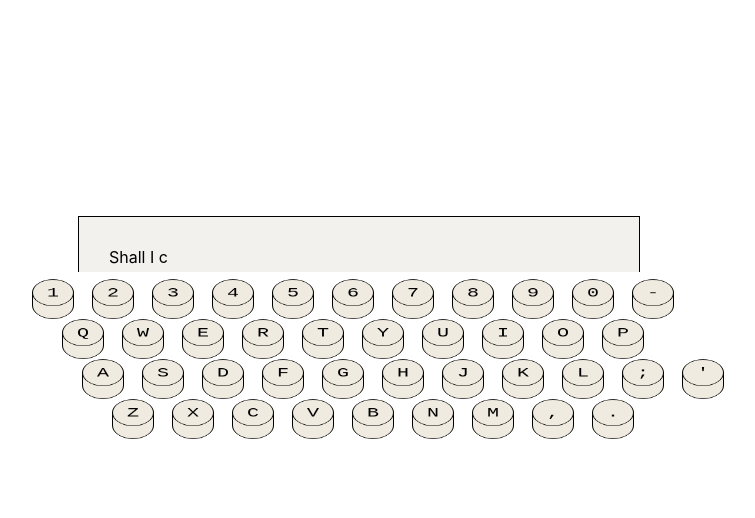
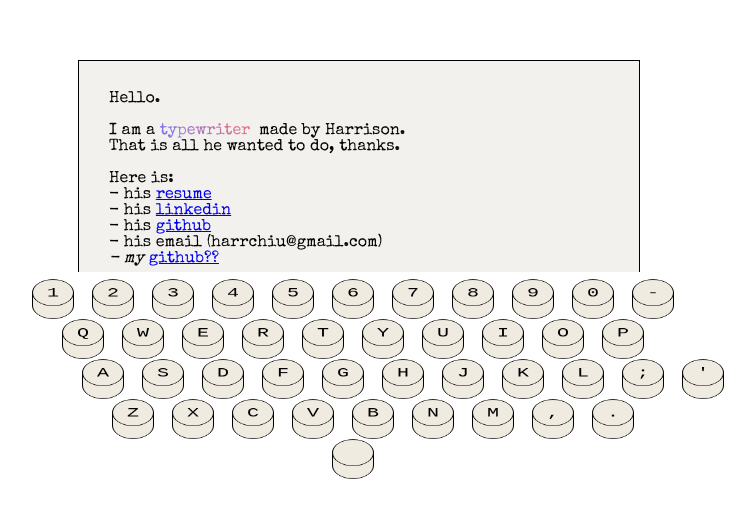
Before and after one commit to harrchiu/harrchiu.github.io, a React (Create React App) app: page / in a window 1280 px wide. Shown: the part 128-646 px from the top of the page, without its empty margins (281-1036 px from the left). Built offline with nearby package versions, Linux system fonts and the light colour scheme.

Commit message:
we glowing

```diff
--- a/src/App.css
+++ b/src/App.css
@@ -1,3 +1,5 @@
+@import url('https://fonts.googleapis.com/css?family=Special+Elite:regular,bold,italic&subset=latin,latin-ext');
+
 .App {
   display: flex;
   flex-direction: column;
@@ -15,7 +17,7 @@
   0% {
     transform: translateY(0) rotateX(50deg);
   }
-  20% {
+  90% {
     transform: translateY(30px) rotateX(50deg);
   }
   100% {
@@ -24,7 +26,7 @@
 }
 
 .roll-out {
-  animation: 0.5s rollout;
+  animation: rollout;
 }
 
 .keyboard-top-circle {
@@ -94,10 +96,13 @@
   bottom: 50%;
   width: 500px;
 
-  display: flex;
+  /* display: flex;
   flex-direction: column;
   align-items: start;
-  justify-content: center;
+  justify-content: center; */
+
+  font-family: 'Special Elite';
+  display: inline-block;
 
   border: 1px solid black;
   border-bottom: none;
@@ -107,3 +112,22 @@
   text-wrap: wrap;
   white-space: pre-line;
 }
+
+/* textual animation */
+@keyframes glow {
+  0%,
+  100% {
+    opacity: 1;
+  }
+  50% {
+    opacity: 0.5;
+  }
+}
+
+.glowing-text {
+  padding-right: 4px; /*prevent cutoff*/
+  background: linear-gradient(45deg, blue, red);
+  -webkit-background-clip: text;
+  color: transparent;
+  animation: glow 1s ease-in-out infinite;
+}
--- a/src/App.tsx
+++ b/src/App.tsx
@@ -1,10 +1,21 @@
 import React, { useEffect, useState } from 'react';
 import './App.css';
+import { render } from '@testing-library/react';
 
-const KBKey: React.FC<{ text: string; isPressed: boolean }> = ({ text, isPressed }) => {
-  //  style={{ marginTop: isPressed ? '20px' : 0 }}
+const DEFAULT_KEYPRESS_MS = 200;
+
+const KBKey: React.FC<{ text: string; isPressed: boolean; speed: number }> = ({
+  text,
+  isPressed,
+  speed,
+}) => {
   return (
-    <div className={`keyboard-key ${isPressed && 'roll-out'}`}>
+    <div
+      className={`keyboard-key ${isPressed && 'roll-out'}`}
+      style={{
+        animationDuration: isPressed ? `${DEFAULT_KEYPRESS_MS / speed / 1000}s` : undefined,
+      }}
+    >
       <div className='keyboard-bottom-circle' />
       <div className='keyboard-rect' />
       <div className='keyboard-top-circle'>{text}</div>
@@ -17,37 +28,104 @@ const keyboardKeys = [
   ['Q', 'W', 'E', 'R', 'T', 'Y', 'U', 'I', 'O', 'P'],
   ['A', 'S', 'D', 'F', 'G', 'H', 'J', 'K', 'L', ';', "'"],
   ['Z', 'X', 'C', 'V', 'B', 'N', 'M', ',', '.'],
+  [' '],
 ];
-
-const rowOffsets = [0, 0, 100, 40];
+const rowOffsets = [0, 0, 100, 40, 0, 50];
 
 // programatically make dictionary of key positions
-let keyPositions: { [key: string]: { row: number; col: number } } = {};
-keyboardKeys.forEach((row, rowId) => {
-  row.forEach((key, colId) => {
-    keyPositions[key] = { row: rowId, col: colId };
-  });
-});
+// let keyPositions: { [key: string]: { row: number; col: number } } = {};
+// keyboardKeys.forEach((row, rowId) => {
+//   row.forEach((key, colId) => {
+//     keyPositions[key] = { row: rowId, col: colId };
+//   });
+// });
+
+interface IContent {
+  text: string;
+  speed?: number;
+  postDelay?: number; // ms
+
+  // content
+  url?: string;
+
+  // styling
+  bold?: boolean;
+  italic?: boolean;
+  glow?: boolean;
+  underline?: boolean;
+}
+
+const getTextElement = (content: IContent, charIndex?: number) => {
+  const style = {
+    fontWeight: content.bold ? 'bold' : undefined,
+    fontStyle: content.italic ? 'italic' : undefined,
+    textDecoration: content.underline ? 'underline' : undefined,
+  };
+
+  const renderedText = content.text.slice(0, charIndex);
+  const className = content.glow ? 'glowing-text' : undefined;
+
+  if (content.url) {
+    return (
+      <a
+        href={content.url}
+        style={style}
+        target='_blank'
+        rel='noopener noreferrer'
+        className={className}
+      >
+        {renderedText}
+      </a>
+    );
+  }
+  return (
+    <span style={style} className={className}>
+      {renderedText}
+    </span>
+  );
+};
 
 function App() {
-  const fileString = ` Shall I compare thee to a summer's day?
-  Thou art more lovely and more temperate:
-  Rough winds do shake the darling buds of May,
-  And summer's lease hath all too short a date:
-  Sometime too hot the eye of heaven shines,
-  And often is his gold complexion dimm'd;
-  And every fair from fair sometime declines,
-  * The 154 sonnets Shakespeare wrote exemplify his talent for compressed writing and depth of thought. Generally thought to be (at least to some degree) autobiographical, many are in the nature of apostrophic generalities; a large number are addressed to a man, others to a "dark lady." The identity of these persons addressed has generated considerable conjecture and a torrent of controversy .
-  By chance or nature's changing course untrimm'd;
-  But thy eternal summer shall not fade,
-  Nor lose possession of that fair thou owest,
-  Nor shall Death brag thou wander'st in his shade,
-  When in eternal lines to time thou grow'st;
-      So long as men can breathe, or eyes can see,
-      So long lives this, and this gives life to thee.
-  `;
+  const fileContent: IContent[] = [
+    // { text: `Hello.\n\n`, speed: 2, postDelay: 400 },
+    // { text: `I am a `, speed: 3, postDelay: 1000 },
+    // { text: `typewriter`, speed: 1.3, postDelay: 200, bold: true, italic: true, glow: true },
+    // { text: `...`, speed: 0.5, postDelay: 1250 },
+
+    { text: `Hello.\n\n`, speed: 50 },
+    { text: `I am a `, speed: 50 },
+    { text: `typewriter`, speed: 50, glow: true },
+
+    { text: ` made by Harrison. \n`, postDelay: 200, speed: 10 },
+    { text: `That is all he wanted to do, thanks.\n\n`, speed: 20 },
+    { text: `Here is: `, speed: 10 },
+    { text: `\n - his `, speed: 10 },
+    { text: `resume`, speed: 10, url: `https://harrchiu.me/Harrison_Chiu_Resume.pdf` },
+    { text: `\n - his `, speed: 10 },
+    { text: `linkedin`, speed: 10, url: `https://www.linkedin.com/in/harrchiu/` },
+    { text: `\n - his `, speed: 10 },
+    { text: `github`, speed: 10, url: `https://github.com/harrchiu` },
+    { text: `\n - his email (harrchiu@gmail.com)`, speed: 10 },
+    { text: `\n - my `, speed: 10, italic: true },
+    { text: `github??`, speed: 10, url: `https://github.com/harrchiu/portfolio` },
+  ];
+
   const [pressedKeys, setPressedKeys] = useState<Set<string>>(new Set());
-  const [typedText, setTypedText] = useState('');
+  const [typedState, setTypedState] = useState({
+    contentIndex: 0,
+    charIndex: 0,
+  });
+
+  const getRenderedContent = () => {
+    const { contentIndex, charIndex } = typedState;
+
+    let renderedContent: React.ReactNode[] = [];
+    for (let i = 0; i < contentIndex; i++) {
+      renderedContent.push(getTextElement(fileContent[i]));
+    }
+    renderedContent.push(getTextElement(fileContent[contentIndex], charIndex));
+    return renderedContent;
+  };
 
   const handleKeyDown = (e: KeyboardEvent) => {
     const newPressedKeys = new Set(pressedKeys);
@@ -72,21 +150,30 @@ function App() {
   // time out to gradually show the filestring as if it's being typed
   useEffect(() => {
     let timeout = 0;
-    for (let i = 0; i < fileString.length; i++) {
-      timeout += 500; // + (Math.random() > 0.5 ? 50 : 0);
-      console.log(timeout, i, fileString.length);
-      setTimeout(() => {
-        const newPressedKeys = new Set(pressedKeys);
-        newPressedKeys.add(fileString[i].toUpperCase());
-        setPressedKeys(newPressedKeys);
-        setTypedText(fileString.slice(0, i + 1));
-      }, timeout);
+    for (let i = 0; i < fileContent.length; i++) {
+      for (const char of fileContent[i].text) {
+        timeout += DEFAULT_KEYPRESS_MS / (fileContent[i]?.speed ?? 1);
+        setTimeout(() => {
+          const newPressedKeys = new Set(pressedKeys);
+          newPressedKeys.add(char.toUpperCase());
+          setPressedKeys(newPressedKeys);
+          setTypedState((prev) => ({ ...prev, charIndex: prev.charIndex + 1 }));
+        }, timeout);
+      }
+      timeout += fileContent[i]?.postDelay ?? 0;
+
+      // set timeout for next content
+      if (i !== fileContent.length - 1) {
+        setTimeout(() => {
+          setTypedState((prev) => ({ ...prev, contentIndex: prev.contentIndex + 1, charIndex: 0 }));
+        }, timeout);
+      }
     }
   }, []);
 
   return (
     <div className='App'>
-      <div className='typed-paper'>{typedText}</div>
+      <div className='typed-paper'>{getRenderedContent()}</div>
       <div className='keyboard-area'>
         {keyboardKeys.map((row, rowId) => {
           return (
@@ -98,7 +185,12 @@ function App() {
               {row.map((key, colId) => {
                 const text = keyboardKeys[rowId][colId];
                 return (
-                  <KBKey text={text} isPressed={pressedKeys.has(text)} key={`kb-key-${text}`} />
+                  <KBKey
+                    text={text}
+                    isPressed={pressedKeys.has(text)}
+                    key={`kb-key-${text}`}
+                    speed={1}
+                  />
                 );
               })}
             </div>
--- a/src/index.tsx
+++ b/src/index.tsx
@@ -4,14 +4,8 @@ import './index.css';
 import App from './App';
 import reportWebVitals from './reportWebVitals';
 
-const root = ReactDOM.createRoot(
-  document.getElementById('root') as HTMLElement
-);
-root.render(
-  <React.StrictMode>
-    <App />
-  </React.StrictMode>
-);
+const root = ReactDOM.createRoot(document.getElementById('root') as HTMLElement);
+root.render(<App />);
 
 // If you want to start measuring performance in your app, pass a function
 // to log results (for example: reportWebVitals(console.log))
```
Also changed, not shown: 1 other file (tests, documents, lock files or other folders).
